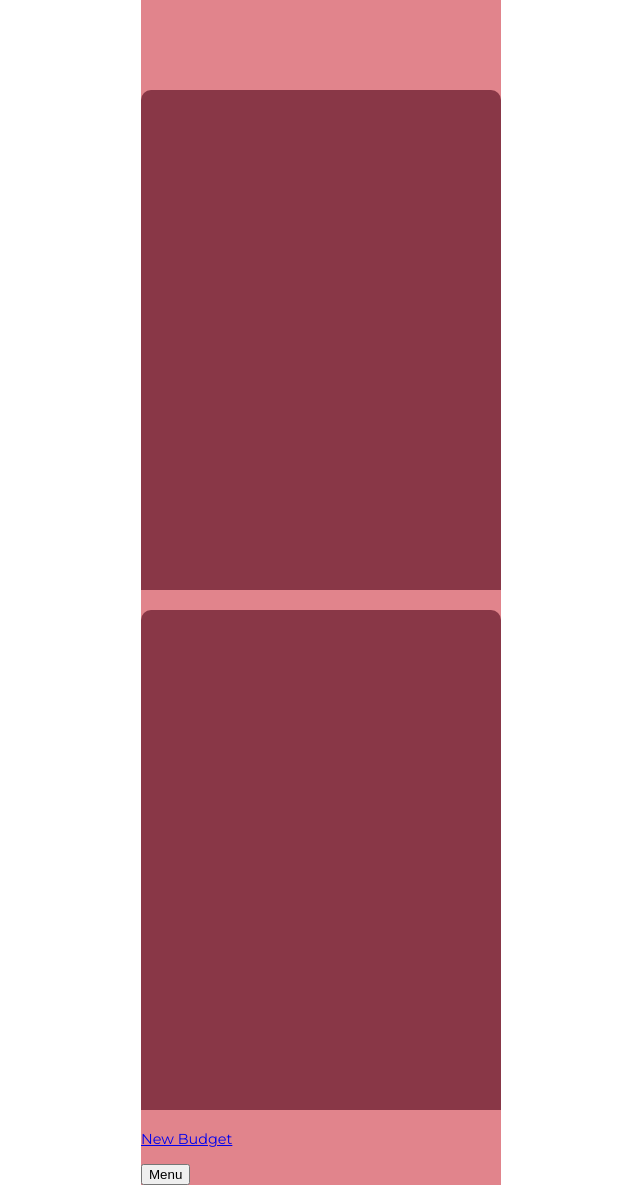
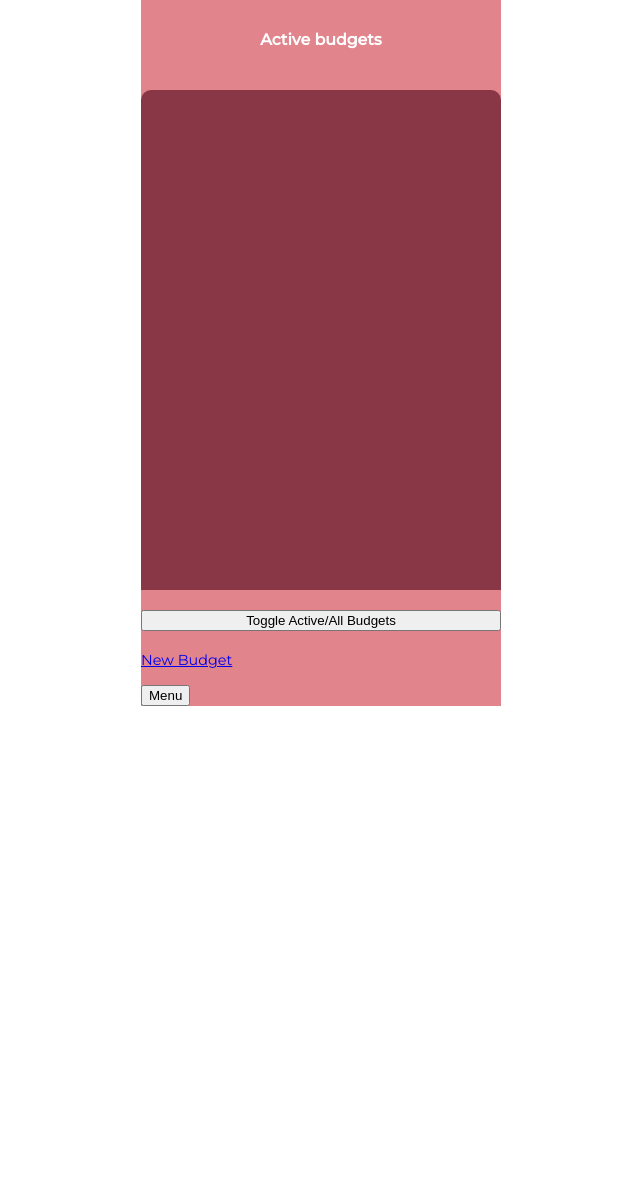
Before and after one commit to alkadelik/blm, a Django app: page /sprout/budgets/ in a window 1280 px wide. Shown: the whole page, without its empty margins (319-959 px from the left). After the commit the page ends 706 px from the top, so only its background shows below. Run offline with Django 3.2, Linux system fonts and the light colour scheme; the visitor is signed in with stand-in values (Sample User, id 1); data that the repository does not hold is empty.

Commit message:
update budget template

```diff
--- a/chris/templates/sprout/budgets.html
+++ b/chris/templates/sprout/budgets.html
@@ -6,13 +6,13 @@
 {% block body %}
 <section class="fence">
     <div id="title-block">
-      <!-- <h2 v-show="all_budgets">All budgets</h2> -->
-      <!-- <h2 v-show="!all_budgets">Active budgets</h2> -->
+      <h2 v-show="all_budgets">All budgets</h2>
+      <h2 v-show="!all_budgets">Active budgets</h2>
     </div>
-    <div id="main">
-    <!-- <div v-show="all_budgets" id="main"> -->
+    <!-- <div id="main"> -->
+    <div v-show="all_budgets" id="main">
       <div class="gap"></div>
-      {% for budget in my_budgets|slice:":4" %}
+      {% for budget in my_budgets|slice:":5" %}
       <div class="q-block">
         <div class="budget">
           <a class="budget_title status_{{budget.budget_status}}"
@@ -28,10 +28,10 @@
       {% endfor %}
     </div>
 
-    <div id="main">
-    <!-- <div v-show="!all_budgets" id="main"> -->
+    <!-- <div id="main"> -->
+    <div v-show="!all_budgets" id="main">
       <div class="gap"></div>
-      {% for budget in active_budgets|slice:":4" %}
+      {% for budget in active_budgets|slice:":5" %}
       <div class="q-block">
         <div class="budget">
           <a class="budget_title"
@@ -46,7 +46,7 @@
       </div>
       {% endfor %}
     </div>
-    <!-- <button v-on:click="toggleBudgetViews()">Toggle Active/All Budgets</button> -->
+    <button v-on:click="toggleBudgetViews()">Toggle Active/All Budgets</button>
     <a class="" href="../">New Budget</a>
 </section>
 {% endblock %}
```
